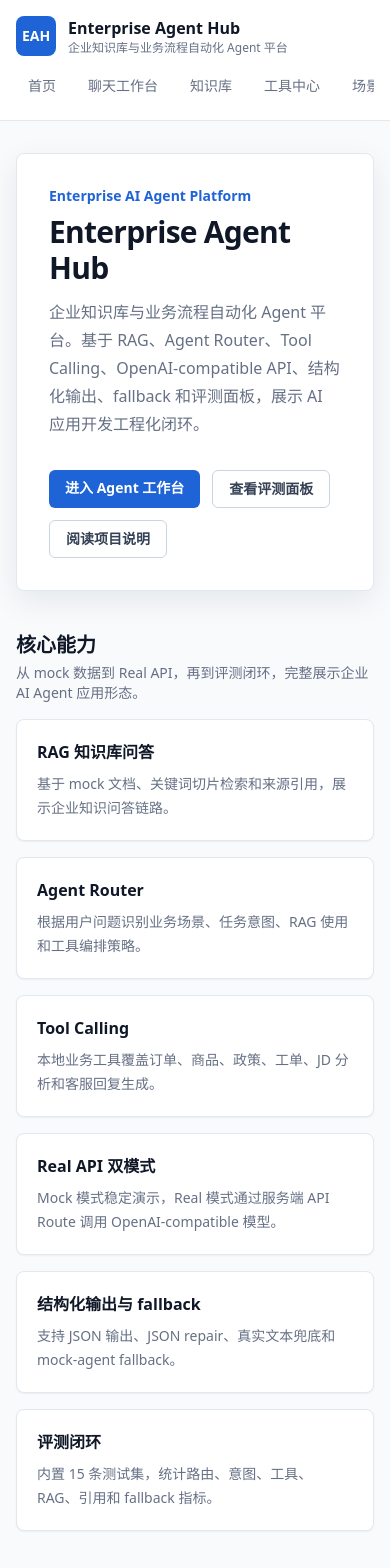
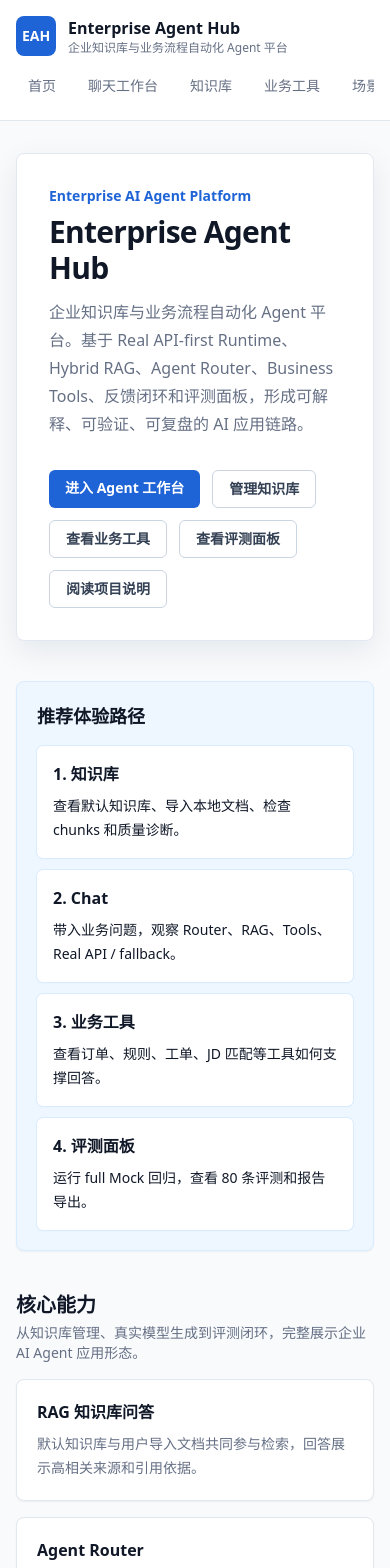
Before and after one commit to YINGASA/enterprise-agent-hub, a Next.js app: page / in a window 390 px wide. Shown: the top 1568 px of the page. Built offline with nearby package versions, Linux system fonts and the light colour scheme.

Commit message:
v1.9.4: polish release candidate experience

```diff
--- a/src/app/about/page.tsx
+++ b/src/app/about/page.tsx
@@ -1,11 +1,12 @@
 import { PageHeader } from "@/components/PageHeader";
+import Link from "next/link";
 
 const capabilities = [
   "4 个系统内置 Knowledge Packs，覆盖企业制度、电商售后、招聘匹配和 AI 工程规范",
   "本地知识库导入，支持 txt / md / json / csv，并保存在浏览器 localStorage",
   "Pack-aware Hybrid RAG，支持 Query Expansion、多维评分、scoreBreakdown 和 retrievalConfidence",
   "Agent Router 识别业务场景与任务意图，统一编排 RAG、Tools、LLM 与 fallback",
-  "OpenAI-compatible / DeepSeek Real API 接入，服务端管理 Key，前端不暴露密钥",
+  "OpenAI-compatible Real API 接入，服务端管理模型服务配置，前端不暴露密钥或工程细节",
   "80 条多场景 Agent Evaluation Suite，支持历史记录、趋势摘要和 Markdown / JSON 报告导出",
   "Knowledge RAG 应用化能力：用户文档启用/禁用、引用透明化、回答反馈和知识库质量诊断",
 ];
@@ -38,10 +39,13 @@ const versions = [
   { version: "V1.2", title: "Hybrid RAG 检索质量升级", body: "引入 Query Expansion、多维评分、scoreBreakdown、retrievalConfidence 和低置信边界。" },
   { version: "V1.2.1", title: "AI 工程规范路由优化", body: "JSON repair、fallback、Tool Calling、Agent 评测集等问题优先进入 AI 工程规范场景。" },
   { version: "V1.3", title: "评测历史与报告导出", body: "支持保存评测历史、趋势摘要，并导出 Markdown / JSON 报告，用于持续复盘 Agent 质量。" },
-  { version: "V1.3.1", title: "评测面板中文化", body: "统一中文化评测页面文案，修正版本说明，提升面试展示和产品体验。" },
-  { version: "V1.6", title: "Chat \u8fd0\u884c\u5386\u53f2\u4e0e Trace \u5bfc\u51fa", body: "\u652f\u6301\u4fdd\u5b58 Chat \u8fd0\u884c\u5386\u53f2\uff0c\u590d\u76d8 Router / RAG / Tools / LLM / Retriever Trace\uff0c\u5e76\u5bfc\u51fa Markdown / JSON \u8fd0\u884c\u62a5\u544a\u3002" },
+  { version: "V1.3.1", title: "评测面板中文化", body: "统一中文化评测页面文案，修正版本说明，提升产品使用和复盘体验。" },
+  { version: "V1.6", title: "Chat 运行历史与 Trace 导出", body: "支持保存 Chat 运行历史，复盘 Router / RAG / Tools / LLM / Retriever Trace，并导出 Markdown / JSON 运行报告。" },
   { version: "V1.8", title: "Knowledge RAG 应用化升级", body: "增强知识库启用/禁用、RAG 引用片段展示、低置信边界提示、回答反馈闭环和知识库质量诊断。" },
   { version: "V1.9", title: "Real API 优先运行时", body: "配置模型服务后默认使用真实模型生成回答；开发模拟模式保留用于离线演示、回归测试和故障兜底。" },
+  { version: "V1.9.2", title: "知识库可用性打磨", body: "知识库列表展示启用状态、来源类型、chunks、标签、建议测试问题和质量诊断，支持一键带问题进入 Chat。" },
+  { version: "V1.9.3", title: "业务工具可用性打磨", body: "工具中心按业务场景组织，提供流程模板、示例输入、模拟结果和跳转 Chat 验证入口。" },
+  { version: "V1.9.4", title: "Release Candidate 收口", body: "统一全站版本语境、演示路径、错误状态和 Real API / 开发模拟模式文案，准备进入外部测试。" },
 ];
 
 const engineeringHighlights = [
@@ -90,6 +94,23 @@ export default function AboutPage() {
         <h2 className="text-lg font-semibold text-ink-900">运行链路</h2>
         <p className="mt-3 text-sm leading-7 text-ink-600">用户输入问题后，系统依次完成场景识别、RAG 检索、工具调用、真实模型生成或兜底回答。主界面展示业务答案和高相关引用，Trace 区保留 Router、Retriever、Tools 和 LLM 细节，方便从产品体验一路追到工程诊断。</p>
       </section>
+      <section className="rounded-lg border border-brand-100 bg-brand-50 p-6 shadow-sm">
+        <h2 className="text-lg font-semibold text-ink-900">推荐体验路径</h2>
+        <p className="mt-2 text-sm leading-6 text-ink-600">建议按知识库、Chat、业务工具、评测面板的顺序体验完整链路：先准备知识依据，再观察 Agent 如何检索、调用工具、生成回答并被评测验证。</p>
+        <div className="mt-4 grid gap-3 md:grid-cols-4">
+          {[
+            { href: "/knowledge", title: "/knowledge", desc: "查看默认知识库与用户文档，检查启用状态、chunks 和质量诊断。" },
+            { href: "/chat?question=%E6%88%91%E5%87%BA%E5%B7%AE%E5%9B%9E%E6%9D%A5%E6%83%B3%E6%8A%A5%E9%94%80%EF%BC%8C%E5%BA%94%E8%AF%A5%E5%87%86%E5%A4%87%E5%93%AA%E4%BA%9B%E6%9D%90%E6%96%99%EF%BC%9F", title: "/chat", desc: "带入问题但不自动运行，查看 Real API、RAG、工具和 fallback 展示。" },
+            { href: "/tools", title: "/tools", desc: "按业务流程查看订单、规则、工单、JD 匹配等工具能力。" },
+            { href: "/evaluation", title: "/evaluation", desc: "运行 full Mock 回归，确认 80 条评测和报告导出能力。" },
+          ].map((item) => (
+            <Link key={item.href} href={item.href} className="rounded-md bg-white p-4 shadow-sm ring-1 ring-brand-100 hover:bg-brand-100">
+              <span className="block font-semibold text-brand-800">{item.title}</span>
+              <span className="mt-2 block text-sm leading-6 text-ink-600">{item.desc}</span>
+            </Link>
+          ))}
+        </div>
+      </section>
       <section>
         <h2 className="mb-4 text-lg font-semibold text-ink-900">当前版本能力</h2>
         <div className="grid gap-4 md:grid-cols-2 xl:grid-cols-3">{versions.map((item) => <article key={item.version} className="rounded-lg border border-slate-200 bg-white p-4 shadow-sm"><span className="rounded-md bg-brand-50 px-2.5 py-1 text-xs font-semibold text-brand-700">{item.version}</span><h3 className="mt-3 font-semibold text-ink-900">{item.title}</h3><p className="mt-2 text-sm leading-6 text-ink-500">{item.body}</p></article>)}</div>
@@ -110,8 +131,8 @@ export default function AboutPage() {
           {[
             "用户导入文档、Chat 反馈和运行历史保存在当前浏览器 localStorage，不是服务端知识库或审计日志。",
             "当前 Hybrid RAG 与 Mock Embedding 是本地可解释检索实现，不等同于生产级 Embedding + Vector DB。",
-            "默认业务数据仍为 mock 数据，适合验证产品链路和工程结构，不代表真实企业系统。",
-            "Real API 由服务端环境变量配置，前端不会展示 Key、provider、model 或 baseUrl 等工程配置。",
+            "默认业务数据仍为模拟数据，适合验证产品链路和工程结构，不代表真实企业系统。",
+            "Real API 由服务端环境变量配置，前端不会展示密钥或具体模型服务工程配置。",
             "后续可替换为真实 Embedding 模型、向量数据库、数据库持久化、权限体系和团队审计后台。",
           ].map((item) => <p key={item} className="rounded-md bg-slate-50 p-3 text-sm leading-6 text-ink-600">{item}</p>)}
         </div>
--- a/src/app/page.tsx
+++ b/src/app/page.tsx
@@ -5,12 +5,12 @@ import { ScenarioCard } from "@/components/ScenarioCard";
 import type { Feature, Scenario } from "@/types";
 
 const homeFeatures: Feature[] = [
-  { title: "RAG 知识库问答", description: "基于 mock 文档、关键词切片检索和来源引用，展示企业知识问答链路。" },
+  { title: "RAG 知识库问答", description: "默认知识库与用户导入文档共同参与检索，回答展示高相关来源和引用依据。" },
   { title: "Agent Router", description: "根据用户问题识别业务场景、任务意图、RAG 使用和工具编排策略。" },
-  { title: "Tool Calling", description: "本地业务工具覆盖订单、商品、政策、工单、JD 分析和客服回复生成。" },
-  { title: "Real API 双模式", description: "Mock 模式稳定演示，Real 模式通过服务端 API Route 调用 OpenAI-compatible 模型。" },
-  { title: "结构化输出与 fallback", description: "支持 JSON 输出、JSON repair、真实文本兜底和 mock-agent fallback。" },
-  { title: "评测闭环", description: "内置 15 条测试集，统计路由、意图、工具、RAG、引用和 fallback 指标。" },
+  { title: "Business Tool Calling", description: "业务工具覆盖订单、商品、规则、工单、JD 分析和客服回复生成。" },
+  { title: "Real API 优先运行时", description: "配置模型服务后优先使用真实模型生成；开发模拟模式保留用于离线回归和故障兜底。" },
+  { title: "可信 fallback", description: "Real API 失败时明确标记 real_error_fallback，不把兜底回答伪装成模型成功。" },
+  { title: "评测闭环", description: "内置 80 条多场景评测，统计路由、意图、工具、RAG、引用和 fallback 指标。" },
 ];
 
 const homeScenarios: Scenario[] = [
@@ -33,7 +33,7 @@ const homeScenarios: Scenario[] = [
   {
     id: "recruitment-agent",
     name: "招聘求职 JD 匹配 Agent",
-    description: "分析岗位 JD 与 mock 简历匹配度，输出匹配点、缺口和面试准备建议。",
+    description: "分析岗位 JD 与候选人资料匹配度，输出匹配点、能力缺口和后续沟通建议。",
     questions: ["这个 AI 应用开发工程师岗位和我的简历匹配吗？", "帮我分析这个 JD 的核心要求。"],
     tools: ["analyzeJD"],
     outputType: "匹配分 + 关键词 + 能力缺口",
@@ -47,11 +47,17 @@ export default function HomePage() {
         <PageHeader
           eyebrow="Enterprise AI Agent Platform"
           title="Enterprise Agent Hub"
-          description="企业知识库与业务流程自动化 Agent 平台。基于 RAG、Agent Router、Tool Calling、OpenAI-compatible API、结构化输出、fallback 和评测面板，展示 AI 应用开发工程化闭环。"
+          description="企业知识库与业务流程自动化 Agent 平台。基于 Real API-first Runtime、Hybrid RAG、Agent Router、Business Tools、反馈闭环和评测面板，形成可解释、可验证、可复盘的 AI 应用链路。"
         />
         <div className="flex flex-wrap gap-3">
           <Link href="/chat" className="rounded-md bg-brand-600 px-4 py-2 text-sm font-semibold text-white hover:bg-brand-700">
             进入 Agent 工作台
+          </Link>
+          <Link href="/knowledge" className="rounded-md border border-slate-300 px-4 py-2 text-sm font-semibold text-ink-700 hover:bg-slate-50">
+            管理知识库
+          </Link>
+          <Link href="/tools" className="rounded-md border border-slate-300 px-4 py-2 text-sm font-semibold text-ink-700 hover:bg-slate-50">
+            查看业务工具
           </Link>
           <Link href="/evaluation" className="rounded-md border border-slate-300 px-4 py-2 text-sm font-semibold text-ink-700 hover:bg-slate-50">
             查看评测面板
@@ -62,11 +68,28 @@ export default function HomePage() {
         </div>
       </section>
 
+      <section className="rounded-lg border border-brand-100 bg-brand-50 p-5 shadow-sm">
+        <h2 className="text-lg font-semibold text-ink-900">推荐体验路径</h2>
+        <div className="mt-4 grid gap-3 md:grid-cols-4">
+          {[
+            { href: "/knowledge", title: "1. 知识库", desc: "查看默认知识库、导入本地文档、检查 chunks 和质量诊断。" },
+            { href: "/chat?question=%E8%AE%A2%E5%8D%9510001%E8%83%BD%E4%B8%8D%E8%83%BD%E9%80%80%EF%BC%9F", title: "2. Chat", desc: "带入业务问题，观察 Router、RAG、Tools、Real API / fallback。" },
+            { href: "/tools", title: "3. 业务工具", desc: "查看订单、规则、工单、JD 匹配等工具如何支撑回答。" },
+            { href: "/evaluation", title: "4. 评测面板", desc: "运行 full Mock 回归，查看 80 条评测和报告导出。" },
+          ].map((item) => (
+            <Link key={item.href} href={item.href} className="rounded-md bg-white p-4 text-left shadow-sm ring-1 ring-brand-100 hover:bg-brand-100">
+              <span className="block font-semibold text-brand-800">{item.title}</span>
+              <span className="mt-2 block text-sm leading-6 text-ink-600">{item.desc}</span>
+            </Link>
+          ))}
+        </div>
+      </section>
+
       <section>
         <div className="mb-4 flex items-end justify-between gap-4">
           <div>
             <h2 className="text-xl font-semibold text-ink-900">核心能力</h2>
-            <p className="mt-1 text-sm text-ink-500">从 mock 数据到 Real API，再到评测闭环，完整展示企业 AI Agent 应用形态。</p>
+            <p className="mt-1 text-sm text-ink-500">从知识库管理、真实模型生成到评测闭环，完整展示企业 AI Agent 应用形态。</p>
           </div>
         </div>
         <div className="grid gap-4 md:grid-cols-2 xl:grid-cols-3">
--- a/src/components/AgentWorkspace.tsx
+++ b/src/components/AgentWorkspace.tsx
@@ -1,6 +1,7 @@
 "use client";
 
 import { useEffect, useMemo, useState } from "react";
+import { useSearchParams } from "next/navigation";
 import { AgentTracePanel } from "@/components/AgentTracePanel";
 import { CollapsibleSection } from "@/components/CollapsibleSection";
 import { ChatRunHistoryPanel } from "@/components/ChatRunHistoryPanel";
@@ -106,6 +107,7 @@ function runtimeStatusClass(responseMode?: AgentApiResponse["api"]["responseMode
 }
 
 export function AgentWorkspace() {
+  const searchParams = useSearchParams();
   const [question, setQuestion] = useState(fallbackQuestion);
   const [mode, setMode] = useState<LlmMode>("mock");
   const [result, setResult] = useState<AgentApiResponse | null>(null);
@@ -199,9 +201,9 @@ export function AgentWorkspace() {
   }, []);
 
   useEffect(() => {
-    const questionFromUrl = new URLSearchParams(window.location.search).get("question");
+    const questionFromUrl = searchParams.get("question");
     if (questionFromUrl?.trim()) setQuestion(questionFromUrl.trim());
-  }, []);
+  }, [searchParams]);
 
   async function handleRun() {
     if (realApiUnavailable) {
@@ -383,7 +385,7 @@ export function AgentWorkspace() {
       </section>
 
       <section className="space-y-4">
-        <CollapsibleSection title="详细调试信息" description="默认折叠，面试讲解时可展开查看完整 Agent Trace。" defaultOpen={false}><AgentTracePanel result={result} /></CollapsibleSection>
+        <CollapsibleSection title="详细调试信息" description="默认折叠，需要排查或复盘时可展开查看完整 Agent Trace。" defaultOpen={false}><AgentTracePanel result={result} /></CollapsibleSection>
         {healthResult ? <CollapsibleSection title="LLM Health Diagnostic JSON" description="连接诊断 JSON 默认折叠，不挤占回答区域。" defaultOpen={false}><pre className="max-h-[420px] max-w-full overflow-x-auto overflow-y-auto whitespace-pre-wrap break-words rounded-md bg-slate-950 p-4 text-xs leading-6 text-slate-100">{JSON.stringify(healthResult, null, 2)}</pre></CollapsibleSection> : null}
         <CollapsibleSection title="来源引用完整列表" description="仅展示达到相关性阈值的 sources；原始召回可在 Trace 中查看。" defaultOpen={false}><SourceList sources={reliableSources} /></CollapsibleSection>
       </section>
--- a/src/components/AppShell.tsx
+++ b/src/components/AppShell.tsx
@@ -5,7 +5,7 @@ const navItems = [
   { href: "/", label: "首页" },
   { href: "/chat", label: "聊天工作台" },
   { href: "/knowledge", label: "知识库" },
-  { href: "/tools", label: "工具中心" },
+  { href: "/tools", label: "业务工具" },
   { href: "/scenarios", label: "场景模板" },
   { href: "/evaluation", label: "评测面板" },
   { href: "/about", label: "项目说明" },
```
Also changed, not shown: src/app/chat/page.tsx (+5 -2 lines), 4 other files (tests, documents, lock files or other folders).
